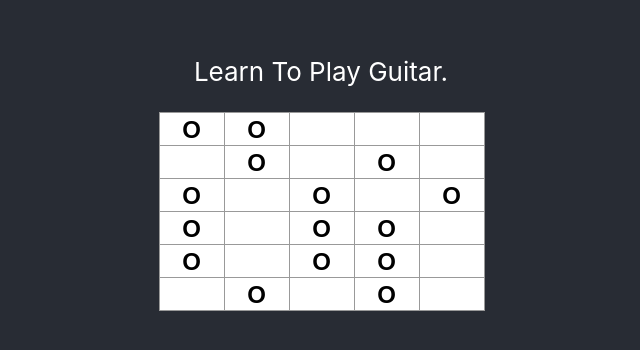
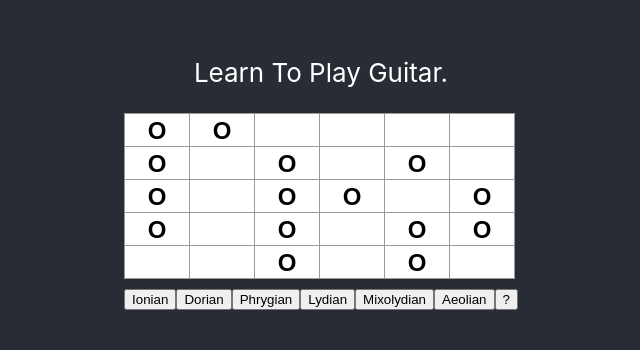
Before and after one commit to wgolling/learn-guitar-scales, a React (Create React App) app: page / in a window 1280 px wide. Shown: the part 230-580 px from the top of the page, without its empty margins (319-959 px from the left). Built offline with nearby package versions, Linux system fonts and the light colour scheme.

Commit message:
add buttons to select state

```diff
--- a/src/App.js
+++ b/src/App.js
@@ -13,6 +13,7 @@ function Fret(props) {
     </button>
   );
 }
+
 
 class FretBoard extends React.Component {
   renderFret(i) {
@@ -62,13 +63,13 @@ class FretBoardInterface extends React.Component {
     notes.unshift(false);
     notes.splice(4 * this.fretsPerString, 0, false);
     this.state = {
+      mode: Scale.empty(),
       values: notes,
     };
   }
 
 
   handleClick(i) {
-
     var newValues = this.state.values.slice();
     newValues[i] = !newValues[i];
     this.setState({
@@ -76,14 +77,47 @@ class FretBoardInterface extends React.Component {
     });
   }
 
+  changeMode(i) {
+    var scale = Scale.mode(i);
+    var notes = scale.notes.slice();
+    notes.unshift(false);
+    notes.splice(4 * this.fretsPerString, 0, false);
+    this.setState({
+      mode: scale,
+      values: notes,
+    });
+  }
+
+  selectButton(i) {
+    return (
+      <button
+        className="select-button"
+        key={i.toString()}
+        onClick={() => this.changeMode(i)}
+      >
+        {Scale.modes.names[i]}
+      </button>
+    );
+  }
+
   render() {
+    var buttons = [];
+    var numberOfModes = Scale.modes.names.length;
+    var i;
+    for (i = 0; i < numberOfModes; i++) {
+      buttons.push(this.selectButton(i));
+    }
+
     return (
+      <div>
         <FretBoard
           strings={this.strings}
           fretsPerString={this.fretsPerString}
           values={this.state.values}
           onClick={(i) => this.handleClick(i)}
         />
+        {buttons}
+      </div>
     );
   }
 }
--- a/src/Scale.js
+++ b/src/Scale.js
@@ -1,4 +1,5 @@
 class Scale {
+
   static modes = {
     names: [
       "Ionian",
```
Lines whose indentation alone changed are shown as unchanged.
